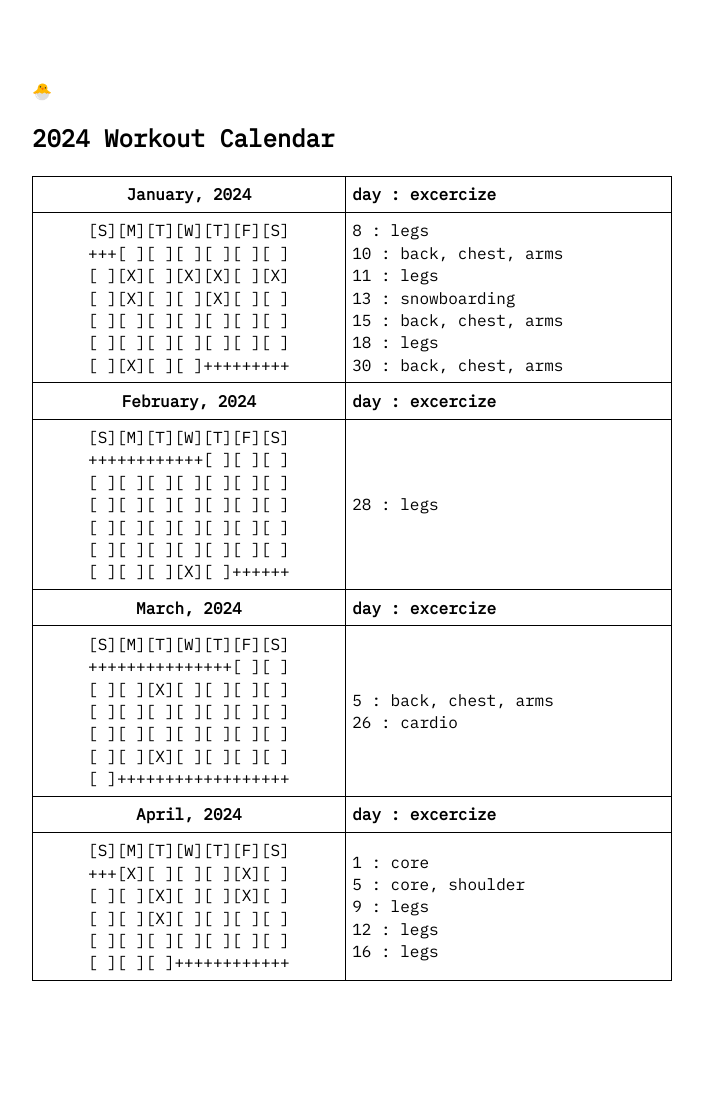
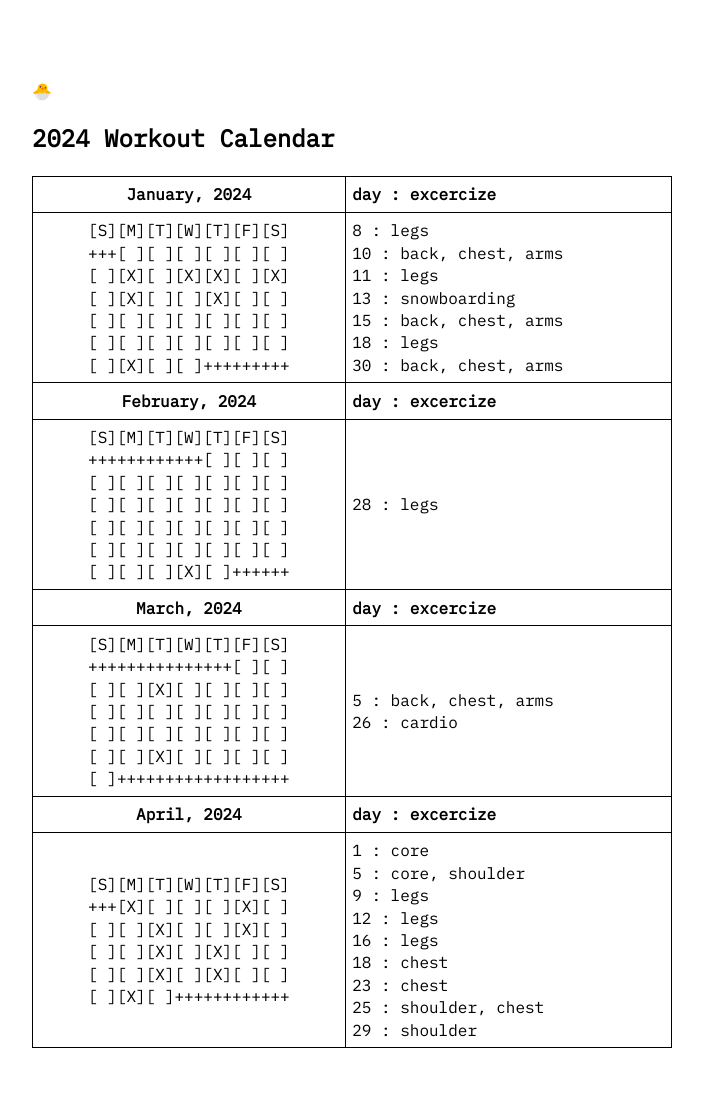
Before and after one commit to prolkh/prolkh.github.io, a Jekyll site: the page built from 2024-workout-calendar.md, in a window 1280 px wide. Shown: the whole page, without its empty margins (288-991 px from the left). Built offline with Jekyll 4.4.1, drawn with Linux system fonts in a browser that asks for light colours; before the commit the page ends 1045 px from its top, so only the background shows below that.

Commit message:
Update 2024_workout_calendar.yml

```diff
--- a/_data/2024_workout_calendar.yml
+++ b/_data/2024_workout_calendar.yml
@@ -51,12 +51,16 @@ entries:
        '[S][M][T][W][T][F][S]<br>
         +++[X][ ][ ][ ][X][ ]<br>
         [ ][ ][X][ ][ ][X][ ]<br>
-        [ ][ ][X][ ][ ][ ][ ]<br>
-        [ ][ ][ ][ ][ ][ ][ ]<br>
-        [ ][ ][ ]++++++++++++'
+        [ ][ ][X][ ][X][ ][ ]<br>
+        [ ][ ][X][ ][X][ ][ ]<br>
+        [ ][X][ ]++++++++++++'
     body2:
        '1 : core<br>
         5 : core, shoulder<br>
         9 : legs<br>
         12 : legs<br>
-        16 : legs<br>'
+        16 : legs<br>
+        18 : chest<br>
+        23 : chest<br>
+        25 : shoulder, chest<br>
+        29 : shoulder<br>'
```
